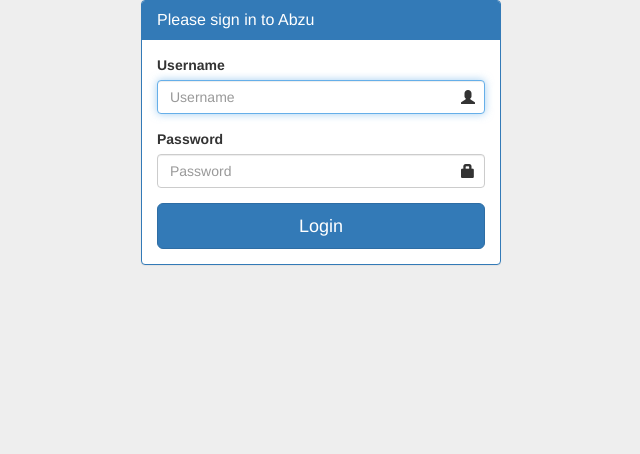
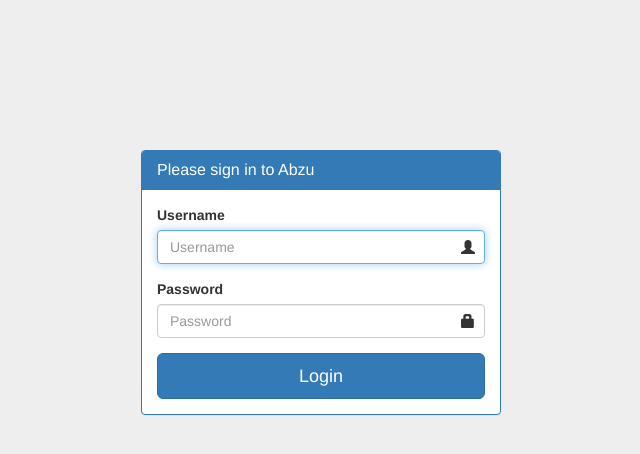
Before and after one commit to jacobm001/independence_water, a PHP site: page /login.php in a window 1280 px wide. Shown: the top 454 px of the page, without its empty margins (319-959 px from the left). Run offline with PHP 8.4, Linux system fonts and the light colour scheme.

Commit message:
temp reversion

```diff
--- a/login.php
+++ b/login.php
@@ -14,6 +14,11 @@ session_start();//session starts here
 	<script src="bootstrap/js/bootstrap.js"></script>
 	<title>Login - Abzu: Water Visualization</title>
 </head>
+<style>
+	.login-panel {
+		margin-top: 150px;
+
+</style>
 
 <body>
 
@@ -21,7 +26,7 @@ session_start();//session starts here
 <div class="container">
 	<div class="row">
 		<div class="col-md-4 col-md-offset-4">
-			<div class="panel panel-primary">
+			<div class="login-panel panel panel-primary">
 				<div class="panel-heading">
 					<h3 class="panel-title">Please sign in to Abzu</h3>
 				</div>
```
